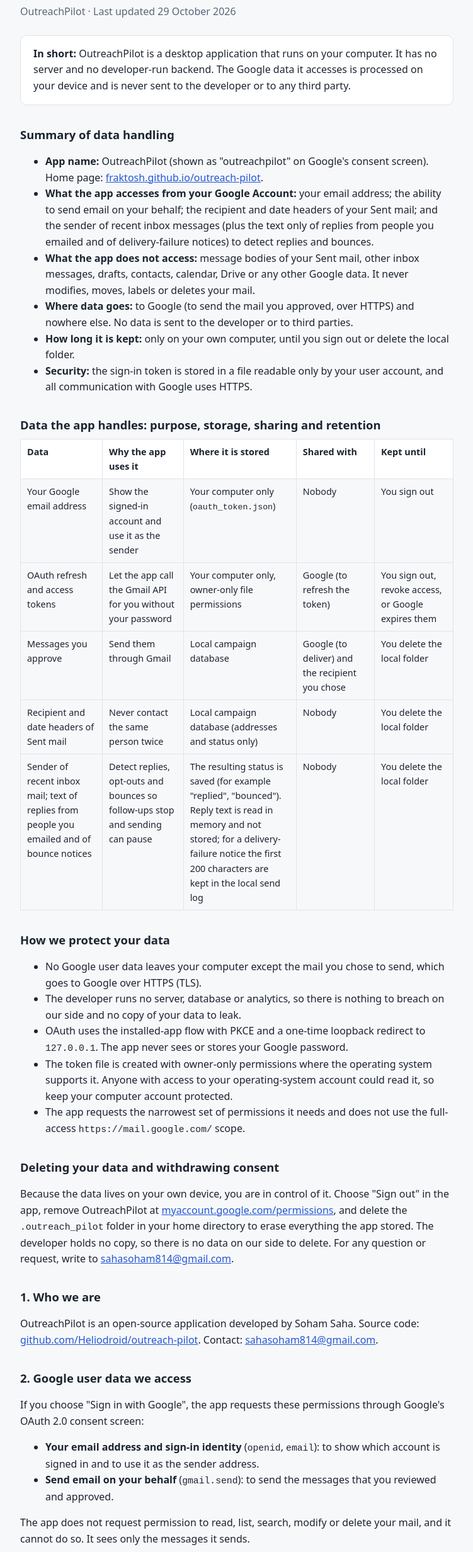
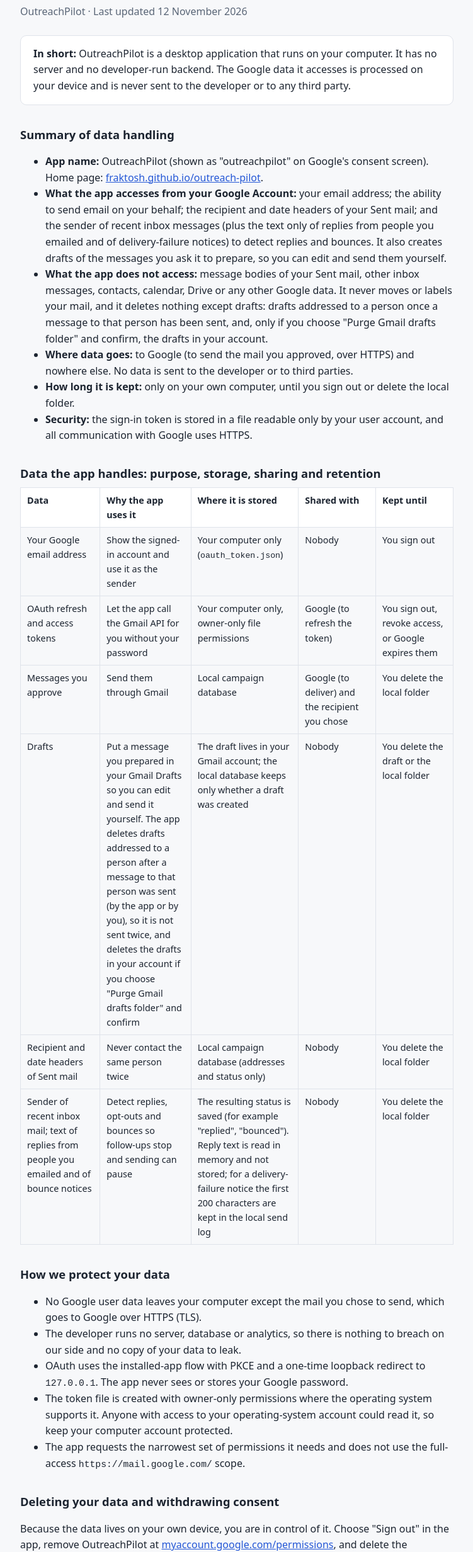
Before and after one commit to fraktosh/outreach-pilot, a plain HTML site: page privacy.html in a window 1280 px wide. Shown: the part 97-2562 px from the top of the page at 63% size, without its empty margins (264-1015 px from the left). Drawn offline with Linux system fonts and the light colour scheme.

Commit message:
Privacy: list the permission the app requests, and describe drafts accurately
Section 2 listed gmail.send and said the app cannot read or list mail; it now lists gmail.modify and its
uses (send, read Sent-mail headers, detect replies and bounces, create and delete drafts). Drafts are
now described in the summary, the data table and section 2, and sections 3 and 4 no longer say the app
only sends or has no access beyond that. Last updated 12 November 2026.

```diff
--- a/privacy.html
+++ b/privacy.html
@@ -29,7 +29,7 @@
 <body>
 <main>
   <h1>Privacy Policy</h1>
-  <p class="meta">OutreachPilot &middot; Last updated 29 October 2026</p>
+  <p class="meta">OutreachPilot &middot; Last updated 12 November 2026</p>
 
   <div class="card">
     <p style="margin:0"><strong>In short:</strong> OutreachPilot is a desktop application that runs on your computer. It has no server and no developer-run backend. The Google data it accesses is processed on your device and is never sent to the developer or to any third party.</p>
@@ -38,8 +38,8 @@
   <h2>Summary of data handling</h2>
   <ul>
     <li><strong>App name:</strong> OutreachPilot (shown as "outreachpilot" on Google's consent screen). Home page: <a href="index.html">fraktosh.github.io/outreach-pilot</a>.</li>
-    <li><strong>What the app accesses from your Google Account:</strong> your email address; the ability to send email on your behalf; the recipient and date headers of your Sent mail; and the sender of recent inbox messages (plus the text only of replies from people you emailed and of delivery-failure notices) to detect replies and bounces.</li>
-    <li><strong>What the app does not access:</strong> message bodies of your Sent mail, other inbox messages, drafts, contacts, calendar, Drive or any other Google data. It never modifies, moves, labels or deletes your mail.</li>
+    <li><strong>What the app accesses from your Google Account:</strong> your email address; the ability to send email on your behalf; the recipient and date headers of your Sent mail; and the sender of recent inbox messages (plus the text only of replies from people you emailed and of delivery-failure notices) to detect replies and bounces. It also creates drafts of the messages you ask it to prepare, so you can edit and send them yourself.</li>
+    <li><strong>What the app does not access:</strong> message bodies of your Sent mail, other inbox messages, contacts, calendar, Drive or any other Google data. It never moves or labels your mail, and it deletes nothing except drafts: drafts addressed to a person once a message to that person has been sent, and, only if you choose "Purge Gmail drafts folder" and confirm, the drafts in your account.</li>
     <li><strong>Where data goes:</strong> to Google (to send the mail you approved, over HTTPS) and nowhere else. No data is sent to the developer or to third parties.</li>
     <li><strong>How long it is kept:</strong> only on your own computer, until you sign out or delete the local folder.</li>
     <li><strong>Security:</strong> the sign-in token is stored in a file readable only by your user account, and all communication with Google uses HTTPS.</li>
@@ -52,6 +52,7 @@
       <tr><td>Your Google email address</td><td>Show the signed-in account and use it as the sender</td><td>Your computer only (<code>oauth_token.json</code>)</td><td>Nobody</td><td>You sign out</td></tr>
       <tr><td>OAuth refresh and access tokens</td><td>Let the app call the Gmail API for you without your password</td><td>Your computer only, owner-only file permissions</td><td>Google (to refresh the token)</td><td>You sign out, revoke access, or Google expires them</td></tr>
       <tr><td>Messages you approve</td><td>Send them through Gmail</td><td>Local campaign database</td><td>Google (to deliver) and the recipient you chose</td><td>You delete the local folder</td></tr>
+      <tr><td>Drafts</td><td>Put a message you prepared in your Gmail Drafts so you can edit and send it yourself. The app deletes drafts addressed to a person after a message to that person was sent (by the app or by you), so it is not sent twice, and deletes the drafts in your account if you choose "Purge Gmail drafts folder" and confirm</td><td>The draft lives in your Gmail account; the local database keeps only whether a draft was created</td><td>Nobody</td><td>You delete the draft or the local folder</td></tr>
       <tr><td>Recipient and date headers of Sent mail</td><td>Never contact the same person twice</td><td>Local campaign database (addresses and status only)</td><td>Nobody</td><td>You delete the local folder</td></tr>
       <tr><td>Sender of recent inbox mail; text of replies from people you emailed and of bounce notices</td><td>Detect replies, opt-outs and bounces so follow-ups stop and sending can pause</td><td>The resulting status is saved (for example "replied", "bounced"). Reply text is read in memory and not stored; for a delivery-failure notice the first 200 characters are kept in the local send log</td><td>Nobody</td><td>You delete the local folder</td></tr>
     </tbody>
@@ -76,20 +77,23 @@
   <p>If you choose "Sign in with Google", the app requests these permissions through Google's OAuth 2.0 consent screen:</p>
   <ul>
     <li><strong>Your email address and sign-in identity</strong> (<code>openid</code>, <code>email</code>): to show which account is signed in and to use it as the sender address.</li>
-    <li><strong>Send email on your behalf</strong> (<code>gmail.send</code>): to send the messages that you reviewed and approved.</li>
+    <li><strong>Send email on your behalf</strong> (<code>gmail.modify</code>): to send the messages that you reviewed and approved.</li>
+    <li><strong>Read Sent-mail headers</strong> (<code>gmail.modify</code>): the recipient and date headers of messages you already sent, so the app never contacts the same person twice. The bodies of your Sent mail are never read.</li>
+    <li><strong>Detect replies and bounces</strong> (<code>gmail.modify</code>): the sender of recent inbox messages, and the text only of messages from people you emailed and of delivery-failure notices, so follow-ups stop and sending can pause.</li>
+    <li><strong>Create and delete drafts</strong> (<code>gmail.modify</code>): to put the messages you prepared into your Gmail Drafts folder; to delete drafts addressed to a person once a message to that person has been sent, so it is not sent twice; and, only when you choose "Purge Gmail drafts folder" and confirm, to delete the drafts in your account.</li>
   </ul>
-  <p>The app does not request permission to read, list, search, modify or delete your mail, and it cannot do so. It sees only the messages it sends.</p>
+  <p><code>gmail.modify</code> is the only Gmail permission the app requests, and it does not request the full-access <code>https://mail.google.com/</code> scope. The permission technically allows changing mail, but apart from the drafts described above the app does not use it to modify, move, label or delete your messages, and it does not read any other messages.</p>
 
   <h2>3. How the data is used and stored</h2>
   <ul>
     <li>All processing happens locally on your computer. We do not operate any server that receives your Google data.</li>
     <li>The app stores a revocable OAuth refresh token and your email address in <code>~/.outreach_pilot/oauth_token.json</code> on your device, with owner-only file permissions where the operating system supports it.</li>
     <li>Recipient addresses and send status (for example "sent", "failed") are kept in a local database in the same folder. This is the campaign history you see in the app.</li>
-    <li>Message content you approve is passed to Gmail only to send it.</li>
+    <li>Message content you approve is passed to Gmail only to send it or to save it as a draft.</li>
   </ul>
 
   <h2>4. Sharing</h2>
-  <p>We do not sell, share, transfer or disclose Google user data to anyone, and it is not used to train any AI or machine-learning model. The app has no access to your Gmail content beyond the messages it sends. The language-model providers the app can use for drafting only receive the CV and the public information about the recipient that you supply for drafting.</p>
+  <p>We do not sell, share, transfer or disclose Google user data to anyone, and it is not used to train any AI or machine-learning model. The app does not read your Gmail content beyond what is described in section 2. The language-model providers the app can use for drafting only receive the CV and the public information about the recipient that you supply for drafting.</p>
 
   <h2>5. Google API Services User Data Policy</h2>
   <p>OutreachPilot's use and transfer of information received from Google APIs to any other app adheres to the <a href="https://developers.google.com/terms/api-services-user-data-policy">Google API Services User Data Policy</a>, including the Limited Use requirements. Specifically:</p>
```
